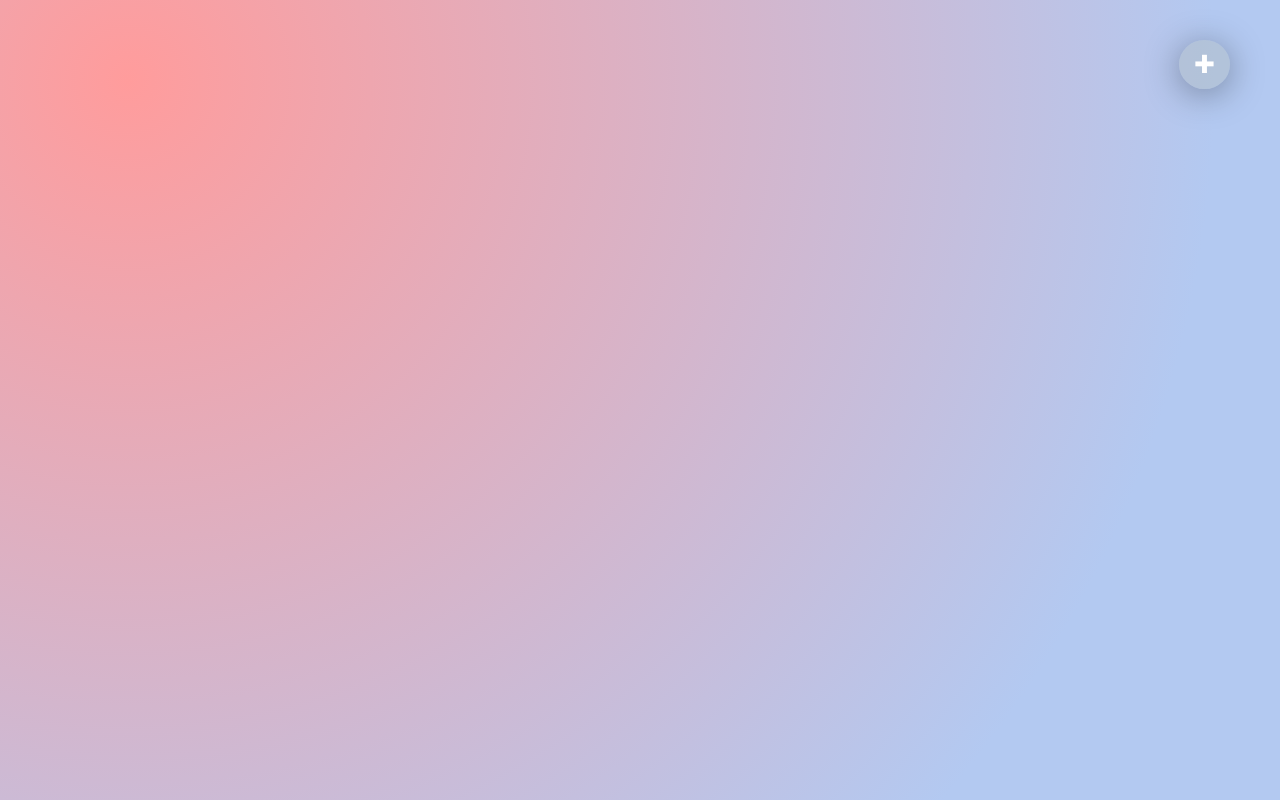
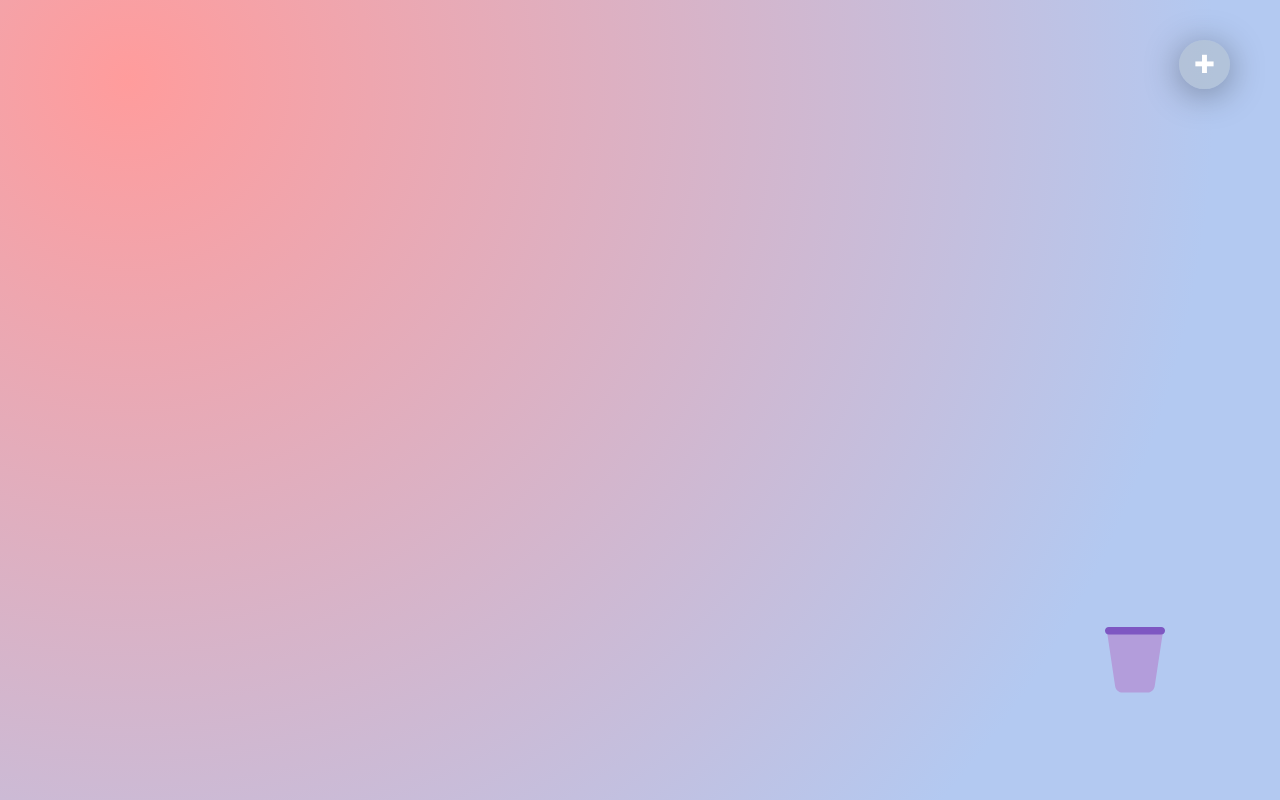
Before and after one commit to GitHubGW/react-trello, a React (Create React App) app: page / in a window 1280 px wide. Built offline with nearby package versions, Linux system fonts and the light colour scheme; a web font is replaced by a local one.

Commit message:
feat(DroppableGarbage): drag to droppable garbage and delete todo

```diff
--- a/src/atom.ts
+++ b/src/atom.ts
@@ -15,6 +15,7 @@ const parsedLocalStorageTodo = JSON.parse(localStorageTodo);
 
 export const boardsState = atom({ key: "boardsState", default: [] });
 export const todosState = atom<TodosState>({ key: "todosState", default: parsedLocalStorageTodo });
+export const garbageState = atom({ key: "garbageState", default: [] });
 export const boardTitleState = atom<string>({ key: "boardTitleState", default: "" });
 export const cardState = atom<object>({ key: "cardState", default: {} });
 export const boardModalState = atom<boolean>({ key: "boardModalState", default: false });
--- a/src/components/DragDropContainer.tsx
+++ b/src/components/DragDropContainer.tsx
@@ -4,12 +4,21 @@ import { useRecoilState } from "recoil";
 import { Todo, TodosState, todosState } from "../atom";
 import { DragDropContext, DragStart, DropResult, ResponderProvided } from "react-beautiful-dnd";
 import { handleSaveTodoInLocalStorage } from "../todo.utils";
+import DroppableGarbage from "./DroppableGarbage";
 
 const Boards = styled.div`
   display: grid;
   grid-template-columns: repeat(3, 1fr);
   width: 100%;
   gap: 20px;
+`;
+
+const Garbage = styled.div`
+  position: fixed;
+  bottom: 0px;
+  right: 0px;
+  width: 200px;
+  height: 200px;
 `;
 
 const DragDropContainer = () => {
@@ -19,6 +28,7 @@ const DragDropContainer = () => {
 
   const onDragEnd = ({ draggableId, destination, source }: DropResult, provided: ResponderProvided): void => {
     console.log("draggableId", draggableId, "destination", destination, "source", source);
+
     if (destination?.index === undefined) {
       return;
     }
@@ -34,6 +44,15 @@ const DragDropContainer = () => {
         return result;
       });
     } else if (source.droppableId !== destination.droppableId) {
+      if (destination.droppableId === "garbage") {
+        setTodos((todos: TodosState) => {
+          const copiedSource: Todo[] = [...todos[source.droppableId]];
+          copiedSource.splice(source.index, 1);
+          const result: TodosState = { ...todos, [source.droppableId]: copiedSource };
+          handleSaveTodoInLocalStorage(result);
+          return result;
+        });
+      } else {
         setTodos((todos: TodosState) => {
           const copiedSource: Todo[] = [...todos[source.droppableId]];
           const movedTodoObject: Todo = copiedSource[source.index];
@@ -45,6 +64,7 @@ const DragDropContainer = () => {
           return result;
         });
       }
+    }
   };
 
   return (
@@ -54,6 +74,9 @@ const DragDropContainer = () => {
           <DroppableBoard key={boardId} boardId={boardId} todos={todos[boardId]} />
         ))}
       </Boards>
+      <Garbage>
+        <DroppableGarbage />
+      </Garbage>
     </DragDropContext>
   );
 };
--- /dev/null
+++ b/src/components/DroppableGarbage.tsx
@@ -0,0 +1,34 @@
+import { Droppable, DroppableProvided, DroppableStateSnapshot } from "react-beautiful-dnd";
+import styled from "styled-components";
+import { FcEmptyTrash, FcFullTrash } from "react-icons/fc";
+
+const Container = styled.div`
+  width: 150px;
+  height: 150px;
+`;
+
+const Content = styled.div<{ isDraggingOver: boolean; draggingFromThisWith: boolean }>`
+  font-size: 90px;
+  width: 90px;
+  height: 90px;
+  border-radius: 50%;
+  padding: 10px;
+  background-color: ${(props) => (props.isDraggingOver === true ? "rgba(223, 230, 233,0.3)" : props.draggingFromThisWith === true ? "rgba(225, 112, 85,0.5)" : "transparent")};
+`;
+
+const DroppableGarbage = () => {
+  return (
+    <Container>
+      <Droppable droppableId="garbage">
+        {(provided: DroppableProvided, { isDraggingOver, draggingOverWith, draggingFromThisWith, isUsingPlaceholder }: DroppableStateSnapshot) => (
+          <Content isDraggingOver={isDraggingOver} draggingFromThisWith={Boolean(draggingFromThisWith)} ref={provided.innerRef} {...provided.droppableProps}>
+            {isDraggingOver === false ? <FcEmptyTrash /> : <FcFullTrash />}
+            {provided.placeholder}
+          </Content>
+        )}
+      </Droppable>
+    </Container>
+  );
+};
+
+export default DroppableGarbage;
```
Lines whose indentation alone changed are shown as unchanged.
